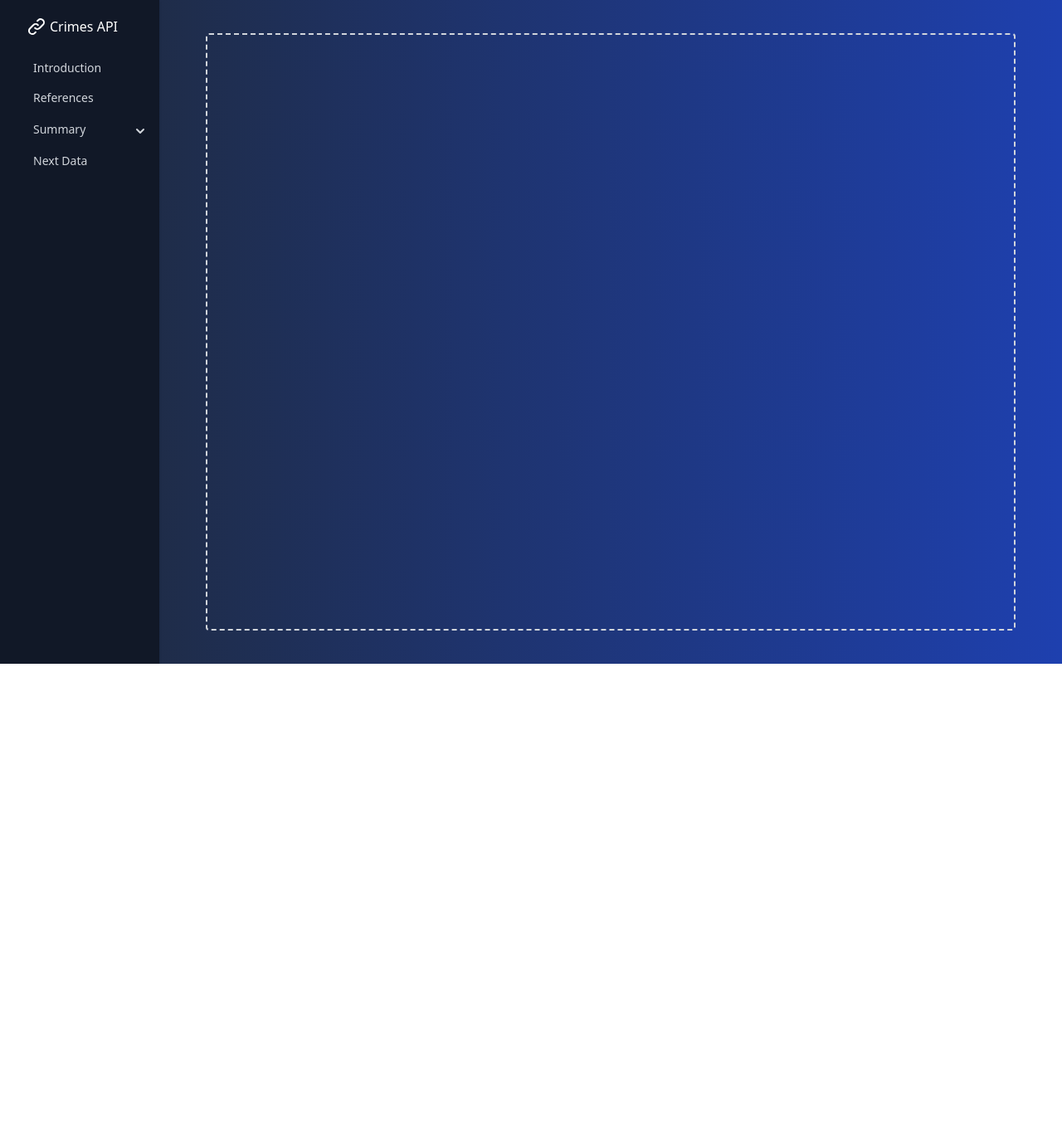
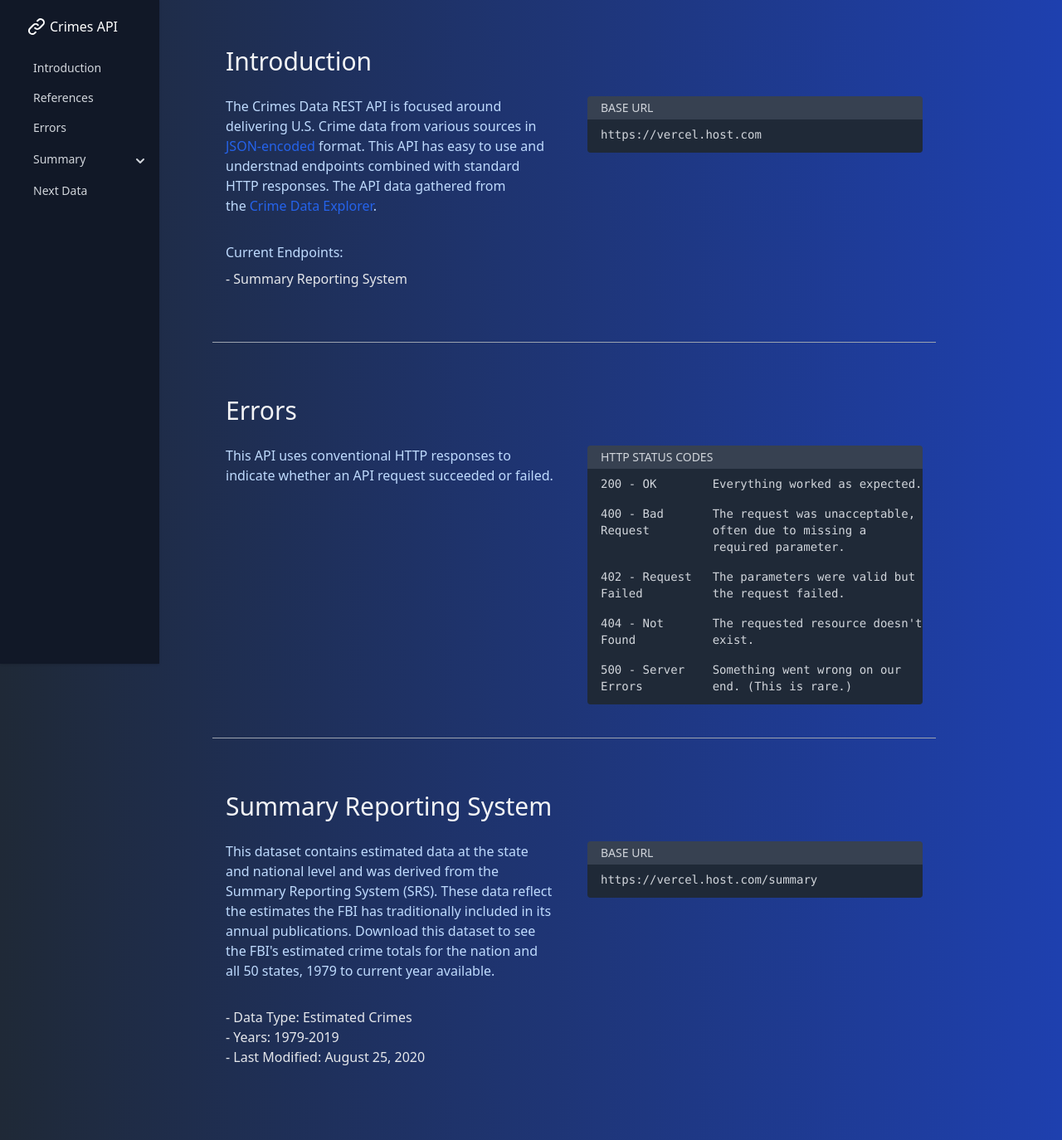
Before and after one commit to seijihosokawa/crimedata-mern, a React (Create React App) app in the folder client/: page / in a window 1280 px wide. Shown: the whole page at 83% size. Before the commit the page ends 800 px from the top, so only its background shows below. Built offline with nearby package versions, Linux system fonts and the light colour scheme.

Commit message:
added link and formatting of page

```diff
--- a/client/package.json
+++ b/client/package.json
@@ -10,6 +10,7 @@
     "react": "^17.0.2",
     "react-dom": "^17.0.2",
     "react-scripts": "4.0.3",
+    "react-scroll": "^1.8.2",
     "redux": "^4.1.0",
     "redux-thunk": "^2.3.0",
     "swagger-ui-react": "^3.50.0",
--- a/client/src/App.js
+++ b/client/src/App.js
@@ -3,21 +3,93 @@ import React from 'react';
 import SwaggerUi from 'swagger-ui-react';
 // eslint-disable-next-line
 import "swagger-ui-react/swagger-ui.css"
-import SideBar from './sidebar';
+import SideBar from './Sidebar';
+import "./style.css";
 
 
 const App = () => {
     return(
-        <div className="flex flex-no-wrap h-screen bg-gradient-to-r from-gray-800 to-blue-800">
-            <div className="app__sidebar">
+        <div className="flex flex-no-wrap bg-gradient-to-r from-gray-800 to-blue-800">
+            <div id="sidebar" className="fixed h-screen">
                 <SideBar></SideBar>
             </div>
             {/*
             <SwaggerUi url="https://raw.githubusercontent.com/seijihosokawa/seijihosokawa.github.io/master/assets/swagger_crimes.json"/>
             */}
-            <div className="container mx-auto py-10 h-full md:w-4/5 w-11/12 px-6">
+            <div id="content" className="container mx-auto py-10 h-full md:w-4/5 px-6 divide-y divide-gray-400 pl-32">
                 {/* Remove class [ border-dashed border-2 border-gray-300 ] to remove dotted border */}
-                <div className="w-full h-full rounded border-dashed border-2 border-gray-300">{/* Place your content here */}</div>
+                <div className="flex flex-row w-full pb-12">
+                    <div id="intro" className="container w-1/2 p-4">
+                        <h1 className="text-gray-100 text-3xl">Introduction</h1>
+                        <p className="pt-6 pb-2 pr-2 text-blue-200">The Crimes Data REST API is focused around delivering U.S.
+                        Crime data from various sources in <a className="text-blue-600 hover:text-gray-300"
+                        href="https://www.json.org/json-en.html">JSON-encoded</a> format. This API has easy to use and understnad endpoints combined with
+                        standard HTTP responses. The API data gathered from the
+                        <a className="text-blue-600 hover:text-gray-300 pl-1" href="https://crime-data-explorer.app.cloud.gov/pages/downloads">Crime Data Explorer</a>.</p>
+                        <p className="pt-6 pb-2 pr-2 text-blue-200">Current Endpoints:</p>
+                        <ul className="text-gray-200">
+                            <li> - Summary Reporting System</li>
+                        </ul>
+
+                    </div>
+                    <div className="container w-1/2 p-4">
+                        <h1 className="text-gray-100 text-3xl text-opacity-0 pb-6">Data/Code</h1>
+                        <div className="text-sm">
+                            <p className="pl-4 pt-1 pb-1 rounded-t bg-gray-700 text-gray-300" > BASE URL</p>
+                            <code>
+                                <p className="pl-4 pb-3 pt-2 rounded-b bg-gray-800 text-gray-300 text-sm">https://vercel.host.com</p>
+                            </code>
+                        </div>
+                    </div>
+                </div>
+                <div  className="flex flex-row w-full pt-12 pb-6">
+                    <div id="errors" className="container w-1/2 p-4 pt-4">
+                        <h1 className="text-gray-100 text-3xl">Errors</h1>
+                        <p className="pt-6 pb-2 pr-2 text-blue-200">This API uses conventional HTTP responses to indicate whether an API request succeeded or failed.
+
+                        </p>
+
+                    </div>
+                    <div className="container w-1/2 p-4">
+                        <h1 className="text-gray-100 text-3xl text-opacity-0 pb-6">Data/Code</h1>
+                        <div className="text-sm">
+                            <p className="pl-4 pt-1 pb-1 rounded-t bg-gray-700 text-gray-300" > HTTP STATUS CODES</p>
+                            <code>
+                                <p className="pl-4 pb-3 pt-2 rounded-b bg-gray-800 text-gray-300 text-sm grid grid-cols-3 gap-4">
+                                    <div>200 - OK</div><div className="col-span-2">Everything worked as expected.</div>
+                                    <div>400 - Bad Request</div><div className="col-span-2">The request was unacceptable, often due to missing a required parameter.</div>
+                                    <div>402 - Request Failed</div><div className="col-span-2">The parameters were valid but the request failed.</div>
+                                    <div>404 - Not Found</div><div className="col-span-2">The requested resource doesn't exist.</div>
+                                    <div>500 - Server Errors</div><div className="col-span-2">Something went wrong on our end. (This is rare.)</div>
+
+                                </p>
+                            </code>
+                        </div>
+                    </div>
+                </div>
+
+                <div id="summary" className="flex flex-row w-full pt-12 pb-6">
+                    <div className="container w-1/2 p-4 pt-4">
+                        <h1 className="text-gray-100 text-3xl">Summary Reporting System</h1>
+                        <p className="pt-6 pb-2 pr-2 text-blue-200">This dataset contains estimated data at the state and national level and was derived from the
+                        Summary Reporting System (SRS). These data reflect the estimates the FBI has traditionally included in its annual publications.
+                        Download this dataset to see the FBI's estimated crime totals for the nation and all 50 states, 1979 to current year available.</p>
+                        <ul className="pt-6 pb-2 pr-2 text-gray-200">
+                            <li> - Data Type: Estimated Crimes</li>
+                            <li> - Years: 1979-2019</li>
+                            <li> - Last Modified: August 25, 2020</li>
+                        </ul>
+                    </div>
+                    <div className="container w-1/2 p-4">
+                        <h1 className="text-gray-100 text-3xl text-opacity-0 pb-6">Data/Code</h1>
+                        <div className="text-sm">
+                            <p className="pl-4 pt-1 pb-1 rounded-t bg-gray-700 text-gray-300" > BASE URL</p>
+                            <code>
+                                <p className="pl-4 pb-3 pt-2 rounded-b bg-gray-800 text-gray-300 text-sm">https://vercel.host.com/summary</p>
+                            </code>
+                        </div>
+                    </div>
+                </div>
             </div>
         </div>
     )
--- a/client/src/index.js
+++ b/client/src/index.js
@@ -2,6 +2,5 @@ import React from 'react';
 import ReactDOM from 'react-dom';
 
 import App from './App';
-import "./style.css";
 
 ReactDOM.render(<App />, document.getElementById('root'))
--- a/client/src/sidebar.js
+++ b/client/src/sidebar.js
@@ -1,7 +1,9 @@
 import React, { useState } from "react";
+import { Link } from 'react-scroll';
+import "./Sidebar.css"
 
 function SideBar() {
-    const [hideSummary, sethideSummary] = useState(true);
+    const [hideSummary, setHideSummary] = useState(true);
     return (
             <div className="w-48 sm:relative h-full bg-gray-900 shadow flex-col justify-between sm:flex">
                 <div className="px-8">
@@ -16,16 +18,27 @@ function SideBar() {
                     </div>
                     <ul className="mt-2">
                         <li className="flex w-full justify-between text-gray-300 hover:text-blue-300 cursor-pointer items-center mb-4">
+                            <Link to="intro">
                                 <div className="flex items-center">
                                     <span className="text-sm  ml-2">Introduction</span>
                                 </div>
+                            </Link>
                         </li>
                         <li className="flex w-full justify-between text-gray-300 hover:text-blue-300 cursor-pointer items-center mb-4">
+                            <Link to="references">
                                 <div className="flex items-center">
                                     <span className="text-sm  ml-2">References</span>
                                 </div>
+                            </Link>
                         </li>
-                        <li className="flex w-full justify-between text-gray-300 hover:text-blue-300 cursor-pointer items-center mb-4" onClick={() => sethideSummary(!hideSummary)}>
+                        <li className="flex w-full justify-between text-gray-300 hover:text-blue-300 cursor-pointer items-center mb-4">
+                            <Link to="errors">
+                                <div className="flex items-center">
+                                    <span className="text-sm  ml-2">Errors</span>
+                                </div>
+                            </Link>
+                        </li>
+                        <li className="flex w-full justify-between text-gray-300 hover:text-blue-300 cursor-pointer items-center mb-4" onClick={() => setHideSummary(!hideSummary)}>
                             <div className="flex items-center">
                                 <span className="text-sm  ml-2">Summary</span>
                                 { hideSummary === true &&
--- a/client/src/style.css
+++ b/client/src/style.css
@@ -3,7 +3,6 @@
 @tailwind utilities;
 
 
-
 body {
-    height: 100vh;
+    max-height: 100vh;
 }
```
Also changed, not shown: 1 other file (tests, documents, lock files or other folders). Lines whose indentation alone changed are shown as unchanged.
